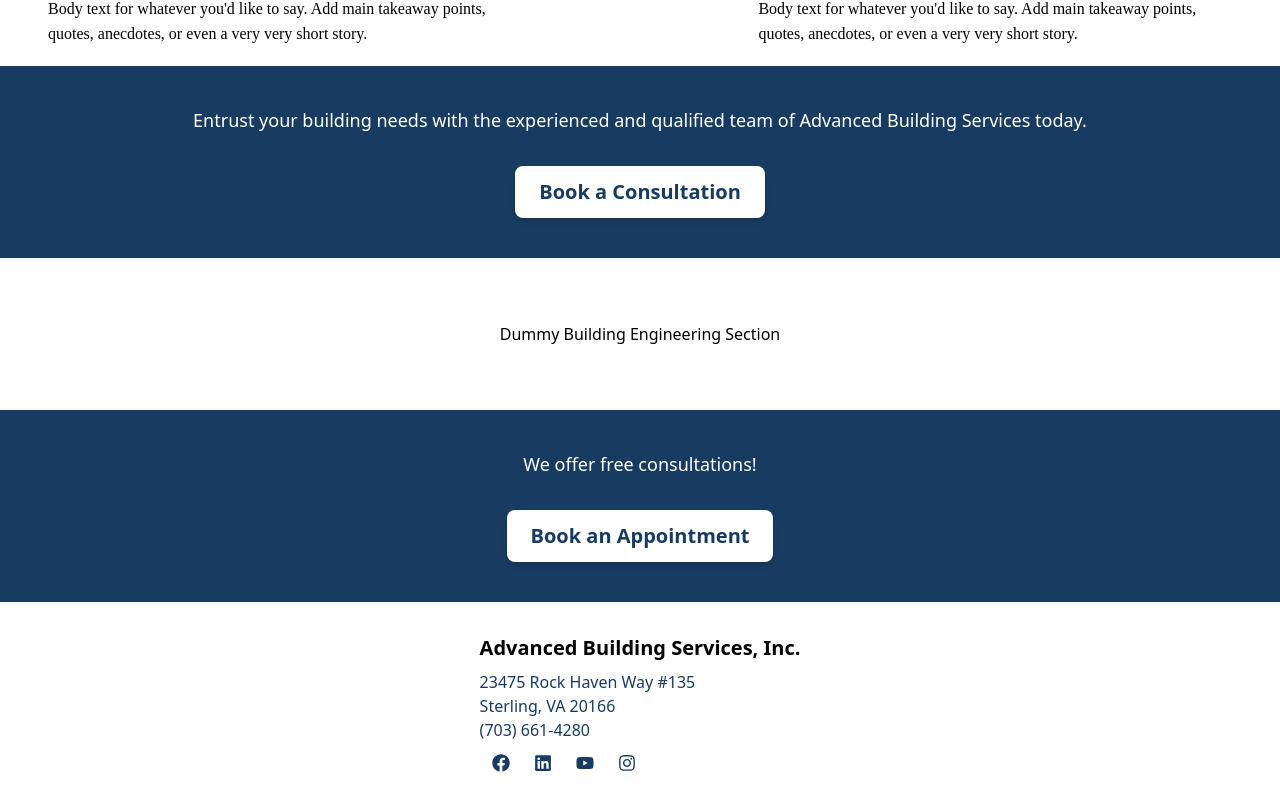
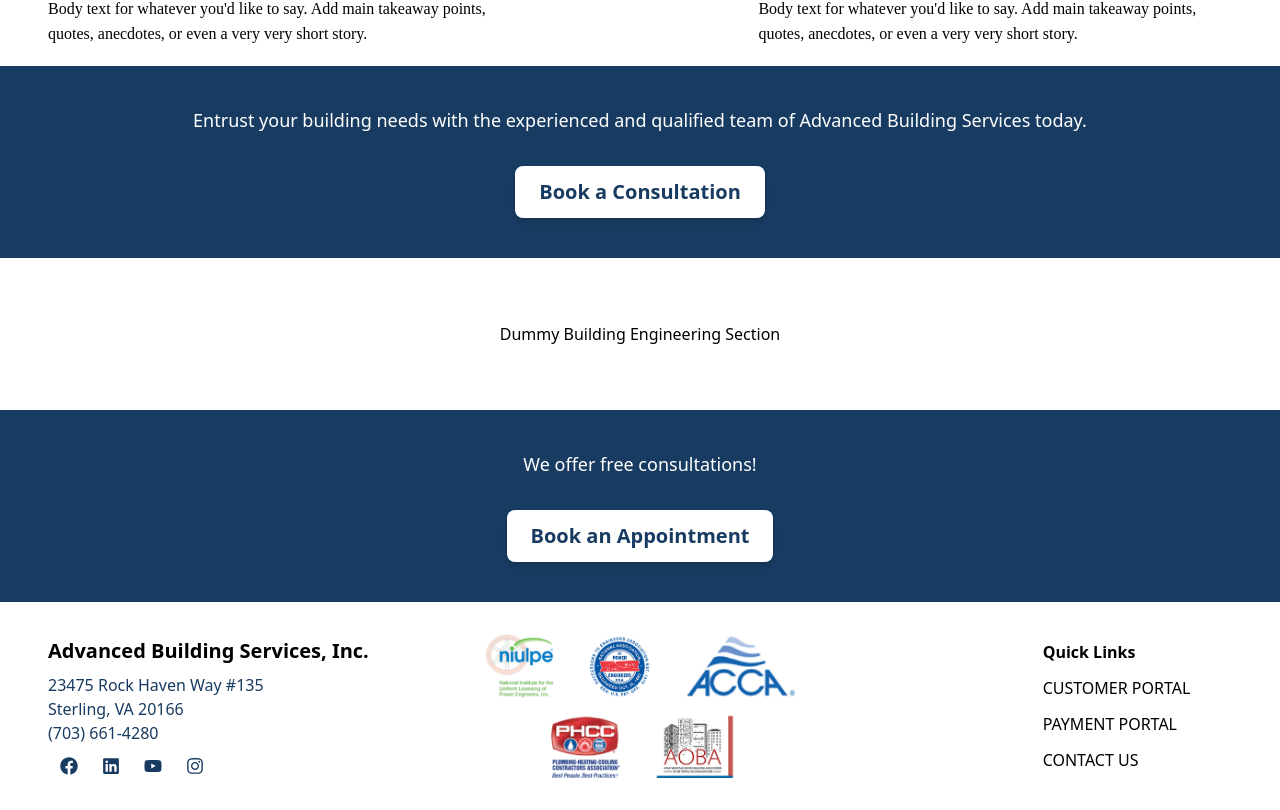
Before and after one commit to vishnu-anantatmula/absi-website, a React (Vite) app: page / in a window 1280 px wide. Shown: the part 2467-3277 px from the top of the page. Built offline with nearby package versions, Linux system fonts and the light colour scheme.

Commit message:
Entire Footer Section Nearly Complete. Only need links for social media icons

```diff
--- a/src/App.tsx
+++ b/src/App.tsx
@@ -19,7 +19,7 @@
           element={<CustomerPortal isOpen={isOpen} setIsOpen={setIsOpen} />}
         />
         <Route
-          path="/contact"
+          path="contact"
           element={<ContactPage isOpen={isOpen} setIsOpen={setIsOpen} />}
         />
       </Route>
--- a/src/Components/FooterSection/Footer.tsx
+++ b/src/Components/FooterSection/Footer.tsx
@@ -1,9 +1,13 @@
+import { LinkSection } from './LinkSection';
+import { LogoSection } from './LogoSection';
 import { MobileSection } from './MobileSection';
 
 export function Footer() {
   return (
     <div className="flex py-8">
       <MobileSection />
+      <LogoSection />
+      <LinkSection />
     </div>
   );
 }
--- /dev/null
+++ b/src/Components/FooterSection/LinkSection.tsx
@@ -0,0 +1,27 @@
+import { Link } from 'react-router-dom';
+
+export function LinkSection() {
+  return (
+    <ul className="hidden lg:flex  basis-1/3 pr-12">
+      <div className="basis-1/2"></div>
+      <div className="basis-1/2 flex flex-col justify-center gap-3">
+        <li className="font-semibold">Quick Links</li>
+        <li>
+          <Link to="https://customerabsi.blog/" target="_blank">
+            CUSTOMER PORTAL
+          </Link>
+        </li>
+        <li>
+          <Link
+            to="https://paylink.paytrace.com/?m=eyJhbGciOiJBMjU2S1ciLCJlbmMiOiJBMTI4R0NNIn0.fO0ihhOXoZ_z16U6PRCL147vyFshztfc._dDxvwAAzFW12wu_.0Qkm708rS3L2-zCIFtHTvjf7DVZzyw9Sq09UKpHsFgDksBmYAJ-0JfKsdqrF6PZXjby7smMqo2x5YClbPTSR8aJMK11smAIcl8kg9pdvOafZhg7Yf5-fh4VPBcuUU8d4hFeo4UkirZwW3p9PVrnl60jjqVBqWSQqxbL1Xd3heMmBsHQbnB7f6ixcI54kd6eKe8DGptprlpwNSIsYoVeiPSSaykEekMFhgMbo9-KXFzuwvkytrR0ALMcsDHqmEbcZPpeSBaYEm2-ltgHV13cSa0bd52xl_xZ-ZwSJBQ.Wn_N65IYNW-YRbrejDh1Ug&amount=0%2E00&amountReadOnly=false&invoiceReadOnly=false"
+            target="_blank">
+            PAYMENT PORTAL
+          </Link>
+        </li>
+        <li>
+          <Link to="/portal">CONTACT US</Link>
+        </li>
+      </div>
+    </ul>
+  );
+}
--- /dev/null
+++ b/src/Components/FooterSection/LogoSection.tsx
@@ -0,0 +1,7 @@
+export function LogoSection() {
+  return (
+    <div className="hidden lg:flex justify-center items-center basis-1/3">
+      <img src="/images/cert-logos.png" className="h-36" />
+    </div>
+  );
+}
--- a/src/Components/FooterSection/MobileSection.tsx
+++ b/src/Components/FooterSection/MobileSection.tsx
@@ -2,7 +2,7 @@
 
 export function MobileSection() {
   return (
-    <div className="m-auto">
+    <div className="m-auto lg:basis-1/3 lg: pl-12">
       <h1 className="font-bold text-xl mb-2">
         Advanced Building Services, Inc.
       </h1>
```
Also changed, not shown: public/images/cert-logos.png (added).
